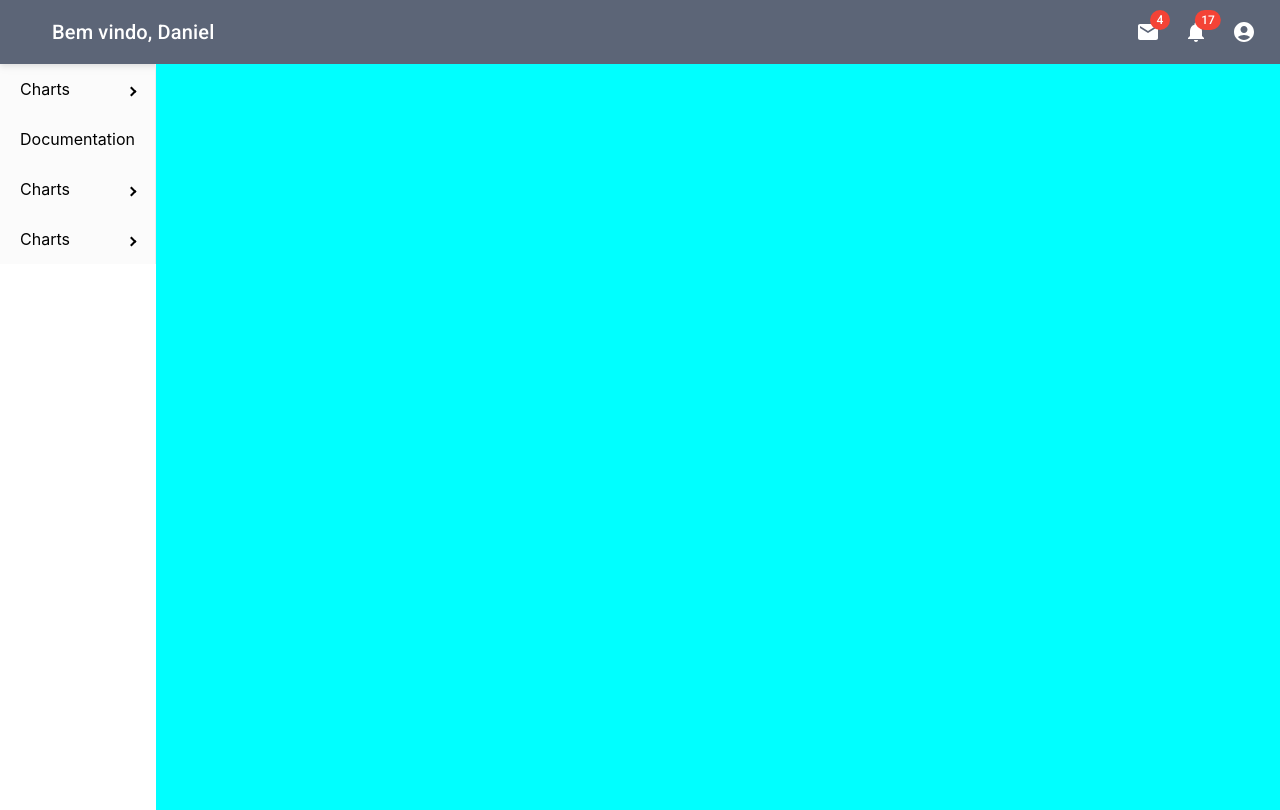
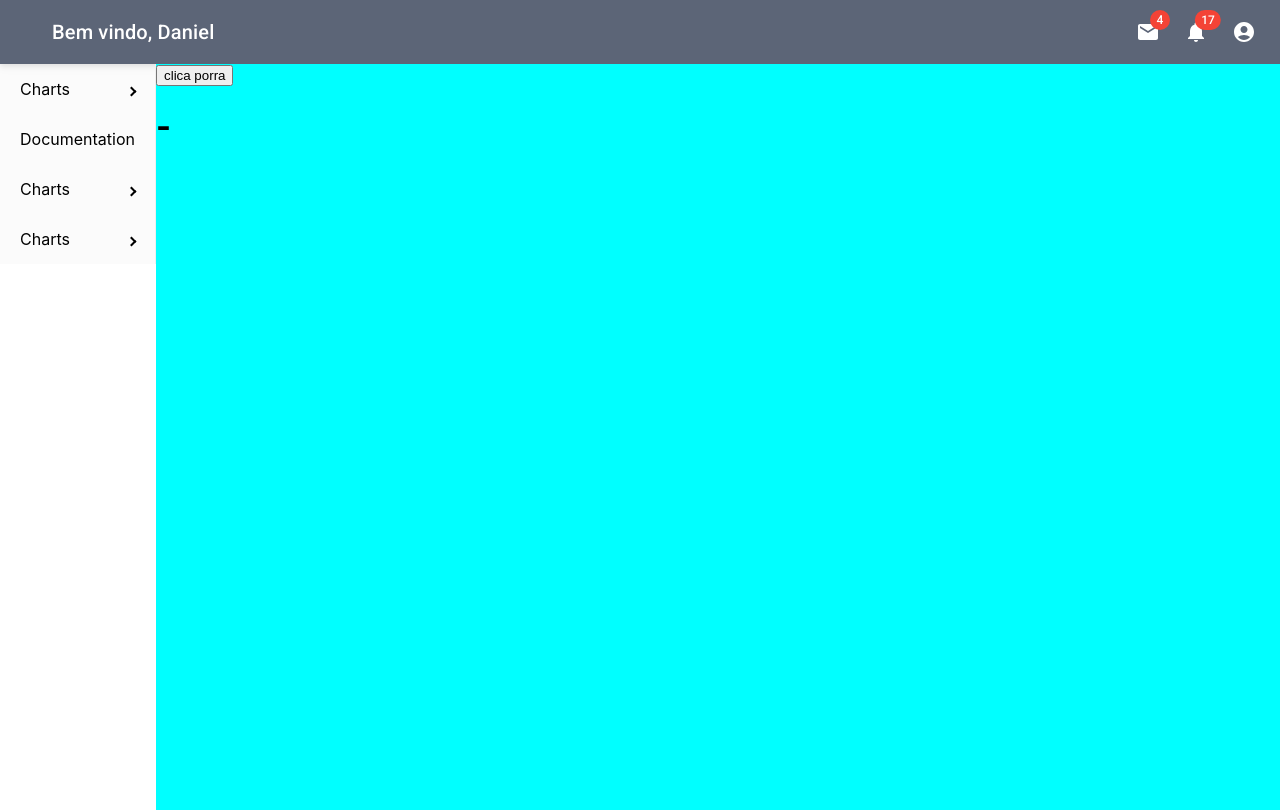
Before and after one commit to DanielDante15/react-learning, a React (Create React App) app: page /dashboard in a window 1280 px wide. Built offline with nearby package versions, Linux system fonts and the light colour scheme.

Commit message:
adding things

```diff
--- a/package.json
+++ b/package.json
@@ -10,6 +10,7 @@
     "@testing-library/jest-dom": "^5.16.5",
     "@testing-library/react": "^13.3.0",
     "@testing-library/user-event": "^13.5.0",
+    "axios": "^1.2.0",
     "chart.js": "^3.9.1",
     "react": "^18.2.0",
     "react-dom": "^18.2.0",
--- a/src/Telas/dasboard.jsx
+++ b/src/Telas/dasboard.jsx
@@ -1,12 +1,27 @@
 import DashBoardView from "../components/Mui_Components/appBar";
 import { Sidebar, Menu, MenuItem, SubMenu } from 'react-pro-sidebar';
-
+import { useState, useEffect } from "react";
+import axios from 'axios'
 import "../css/dashboard.css";
 
 
 
+export default function DashBoard() {
 
-export default function DashBoard() {
+  const [dados, setDados] = useState("")
+
+
+  const api = () =>{
+    axios.get("http://127.0.0.1:8000/clientes/2/", {headers: {'X-Requested-With': 'XMLHttpRequest'},})
+    .then((res) => {
+      setDados(res.data)
+      console.log(dados)
+    })
+  }
+
+
+
+
   return (
     <>
       <DashBoardView />
@@ -15,16 +30,16 @@ export default function DashBoard() {
         <div className="dash-menu">
           <Sidebar width="250">
             <Menu>
-              <SubMenu  label="Charts">
+              <SubMenu label="Charts">
                 <MenuItem> Pie charts </MenuItem>
                 <MenuItem> Line charts </MenuItem>
               </SubMenu>
               <MenuItem> Documentation </MenuItem>
-              <SubMenu  label="Charts">
+              <SubMenu label="Charts">
                 <MenuItem> Line charts </MenuItem>
                 <MenuItem> Line charts </MenuItem>
               </SubMenu>
-              <SubMenu  label="Charts">
+              <SubMenu label="Charts">
                 <MenuItem> Line charts </MenuItem>
                 <MenuItem> Line charts </MenuItem>
                 <MenuItem> Line charts </MenuItem>
@@ -38,6 +53,13 @@ export default function DashBoard() {
 
 
         <div className="dash-userView">
+
+          <button onClick={api}>clica porra</button>
+          <h1>{dados.nome} - {dados.email}</h1>
+
+
+
+
         </div>
       </div>
     </>
```
Also changed, not shown: src/fetch.js (deleted), 1 other file (tests, documents, lock files or other folders).
